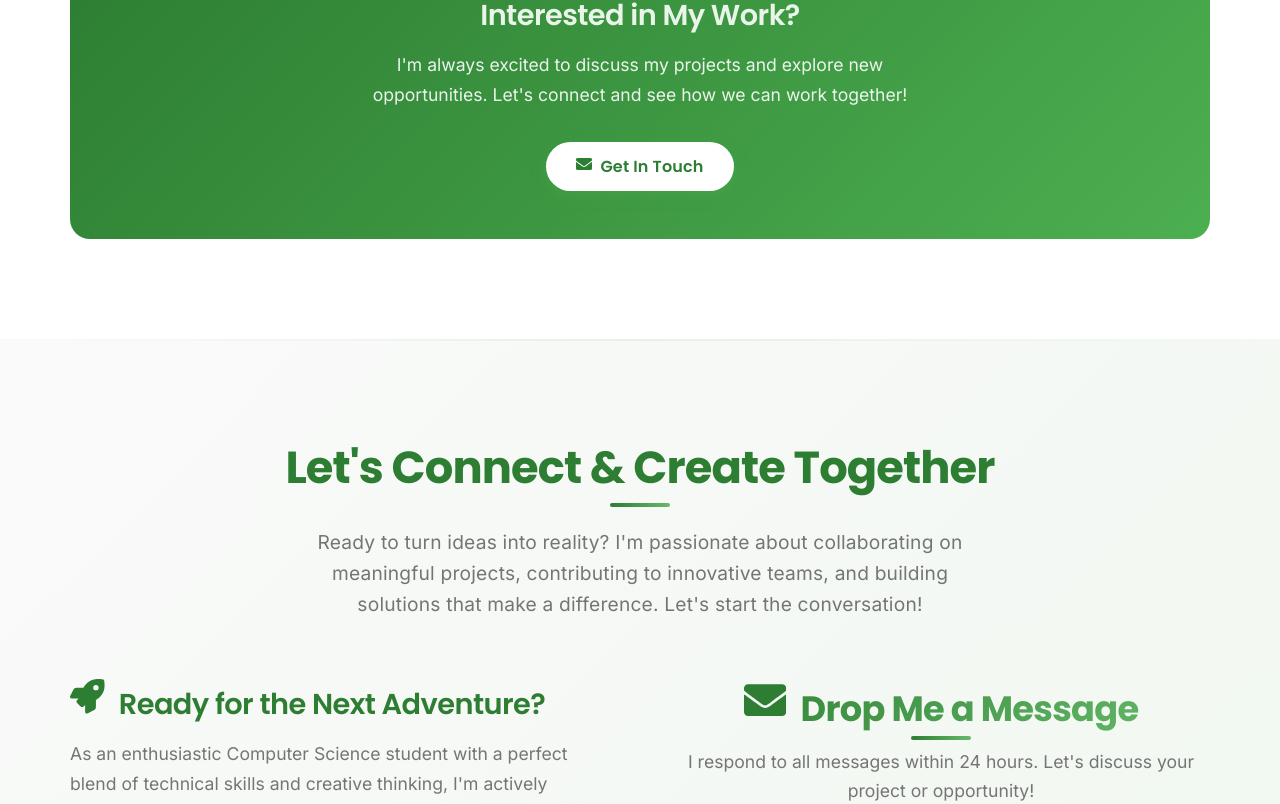
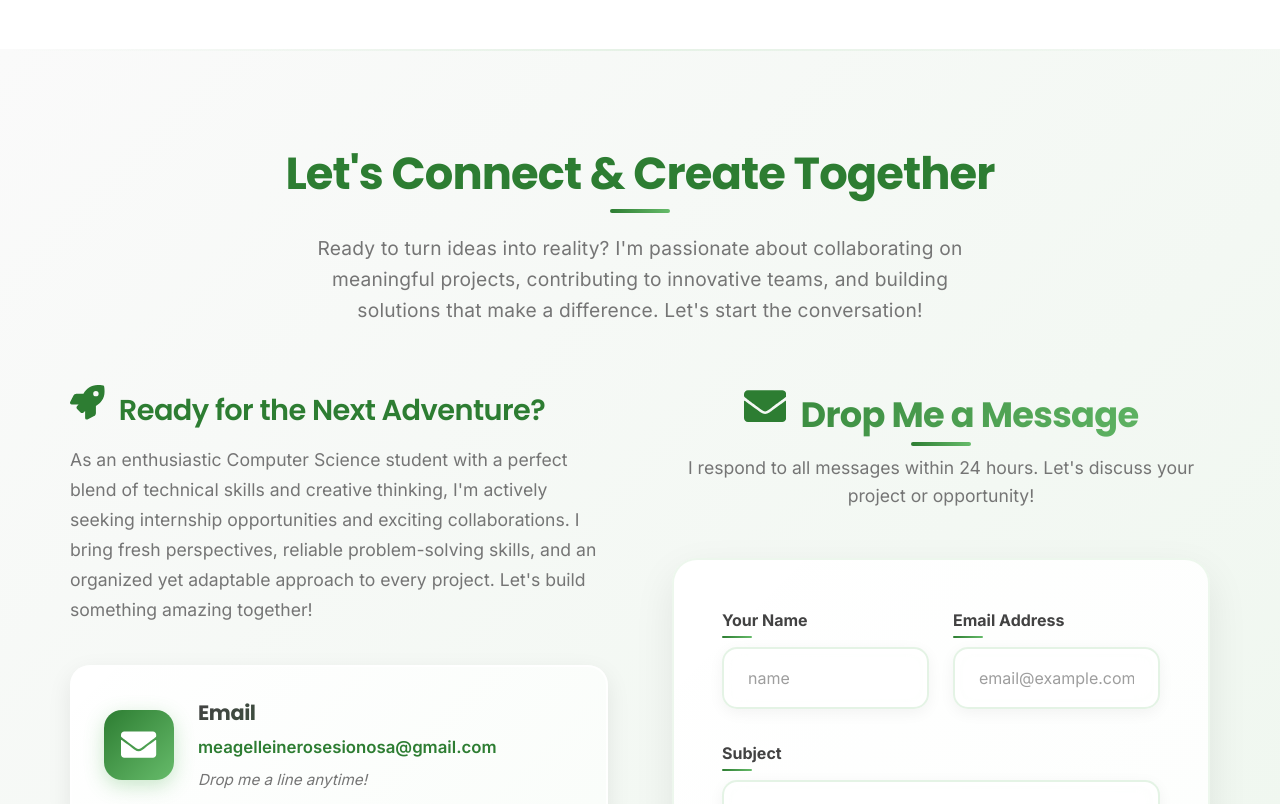
Before and after one commit to meagenotmage/Portfolio, a React (Create React App) app in the folder portfolio/: page / in a window 1280 px wide. Shown: the part 10509-11313 px from the top of the page. Built offline with nearby package versions, Linux system fonts and the light colour scheme.

Commit message:
more refinement of the contact section

```diff
--- a/portfolio/src/components/Contact.css
+++ b/portfolio/src/components/Contact.css
@@ -2,6 +2,7 @@
 .contact {
   background: linear-gradient(135deg, var(--soft-green) 0%, var(--white) 50%, var(--soft-green) 100%);
   position: relative;
+  padding: 6rem 2rem;
 }
 
 .section-icon {
@@ -14,6 +15,9 @@
   grid-template-columns: 1fr 1fr;
   gap: 4rem;
   margin-bottom: 4rem;
+  max-width: 1200px;
+  margin-left: auto;
+  margin-right: auto;
 }
 
 /* Contact Information */
@@ -542,6 +546,9 @@
 .social-section {
   text-align: center;
   margin-bottom: 5rem;
+  max-width: 1200px;
+  margin-left: auto;
+  margin-right: auto;
 }
 
 .social-section h3 {
@@ -660,16 +667,18 @@
 
 /* Fun CTA */
 .fun-cta {
-  background: linear-gradient(135deg, var(--white), var(--soft-green));
+  background: linear-gradient(135deg, var(--white), var(--accent-green));
   border-radius: 20px;
   padding: 3rem;
   text-align: center;
   border: 2px solid rgba(76, 175, 80, 0.1);
+  max-width: 1200px;
+  margin: 0 auto;
 }
 
 .cta-content h3 {
   font-size: 1.8rem;
-  color: var(--soft-green);
+  color: var(--primary-green);
   margin-bottom: 1rem;
   font-weight: 600;
 }
@@ -677,7 +686,7 @@
 .cta-content p {
   font-size: 1.1rem;
   line-height: 1.7;
-  color: var(--white);
+  color: var(--primary-green);
   margin-bottom: 2rem;
   max-width: 600px;
   margin-left: auto;
@@ -704,6 +713,10 @@
 
 /* Responsive Design */
 @media (max-width: 968px) {
+  .contact {
+    padding: 6rem 1.5rem;
+  }
+
   .contact-content {
     grid-template-columns: 1fr;
     gap: 3rem;
@@ -715,7 +728,11 @@
 }
 
 @media (max-width: 768px) {
-  .contact-grid {
+  .contact {
+    padding: 6rem 1rem;
+  }
+
+  .contact-content {
     grid-template-columns: 1fr;
     gap: 2rem;
   }
@@ -787,6 +804,10 @@
 }
 
 @media (max-width: 480px) {
+  .contact {
+    padding: 6rem 1rem;
+  }
+
   .contact-card {
     flex-direction: column;
     text-align: center;
--- a/portfolio/src/components/Contact.js
+++ b/portfolio/src/components/Contact.js
@@ -78,10 +78,10 @@ const Contact = () => {
   ];
 
   const socialLinks = [
-    { platform: 'GitHub', icon: <FaGithub />, url: 'https://github.com/meagenotmage', color: '#333' },
-    { platform: 'LinkedIn', icon: <FaLinkedin />, url: 'https://linkedin.com/in/meagesionosa', color: '#0077B5' },
-    { platform: 'Instagram', icon: <FaInstagram />, url: 'https://www.instagram.com/meagenotmage/', color: '#E4405F' },
-    { platform: 'Facebook', icon: <FaFacebook />, url: 'https://www.facebook.com/meage.sionosa', color: '#1877F2' }
+    { platform: '', icon: <FaGithub />, url: 'https://github.com/meagenotmage', color: '#333' },
+    { platform: '', icon: <FaLinkedin />, url: 'https://linkedin.com/in/meagesionosa', color: '#0077B5' },
+    { platform: '', icon: <FaInstagram />, url: 'https://www.instagram.com/meagenotmage/', color: '#E4405F' },
+    { platform: '', icon: <FaFacebook />, url: 'https://www.facebook.com/meage.sionosa', color: '#1877F2' }
   ];
 
   return (
--- a/portfolio/src/components/Footer.css
+++ b/portfolio/src/components/Footer.css
@@ -24,7 +24,7 @@
   display: grid;
   grid-template-columns: 1.8fr 1fr 1fr 1.2fr;
   gap: 2rem;
-  padding: 4rem 0 2rem 0;
+  padding: 4rem 2rem 2rem 2rem;
   position: relative;
   max-width: 1200px;
   margin: 0 auto;
@@ -271,7 +271,7 @@
 /* Footer Bottom */
 .footer-bottom {
   border-top: 1px solid rgba(255, 255, 255, 0.1);
-  padding: 2rem 0;
+  padding: 2rem;
   position: relative;
 }
 
@@ -281,6 +281,8 @@
   align-items: center;
   flex-wrap: wrap;
   gap: 1rem;
+  max-width: 1200px;
+  margin: 0 auto;
 }
 
 .copyright {
@@ -361,7 +363,7 @@
   .footer-content {
     grid-template-columns: 1fr 1fr;
     gap: 2rem;
-    padding: 3rem 0 2rem 0;
+    padding: 3rem 1.5rem 2rem 1.5rem;
   }
 }
 
@@ -369,7 +371,7 @@
   .footer-content {
     grid-template-columns: 1fr;
     gap: 1.5rem;
-    padding: 3rem 0 1.5rem 0;
+    padding: 3rem 1rem 1.5rem 1rem;
   }
 
   .footer-brand {
@@ -409,7 +411,11 @@
   }
 
   .footer-content {
-    padding: 3rem 0 1.5rem 0;
+    padding: 3rem 1rem 1.5rem 1rem;
+  }
+
+  .footer-bottom {
+    padding: 2rem 1rem;
   }
 
   .tech-tags {
--- a/portfolio/src/components/Projects.css
+++ b/portfolio/src/components/Projects.css
@@ -343,7 +343,7 @@
   max-width: 600px;
   margin-left: auto;
   margin-right: auto;
-  color: var(--white);
+  color: var(--primary-green);
 }
 
 .cta-content .btn {
--- a/portfolio/src/components/Projects.js
+++ b/portfolio/src/components/Projects.js
@@ -227,24 +227,6 @@ const Projects = () => {
             </div>
           ))}
         </div>
-
-        {/* Call to Action */}
-        <div ref={ctaRef} className={`projects-cta slide-up ${ctaVisible ? 'visible' : ''}`}>
-          <div className="cta-content">
-            <h3>Interested in My Work?</h3>
-            <p>
-              I'm always excited to discuss my projects and explore new opportunities.
-              Let's connect and see how we can work together!
-            </p>
-            <button
-              className="btn btn-primary"
-              onClick={() => document.getElementById('contact')?.scrollIntoView({ behavior: 'smooth' })}
-            >
-              <FaEnvelope className="btn-icon" />
-              Get In Touch
-            </button>
-          </div>
-        </div>
       </div>
     </section>
   );
```
